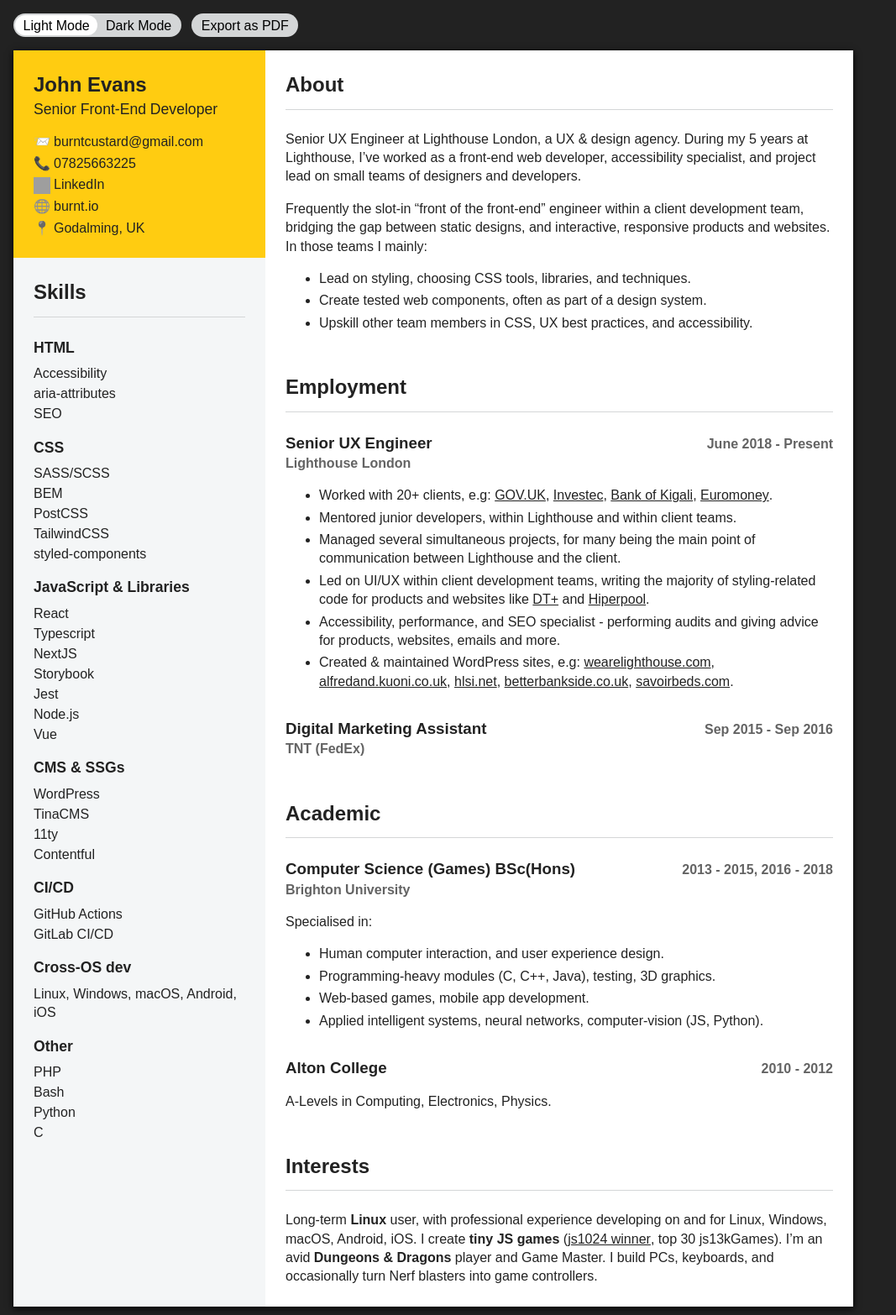
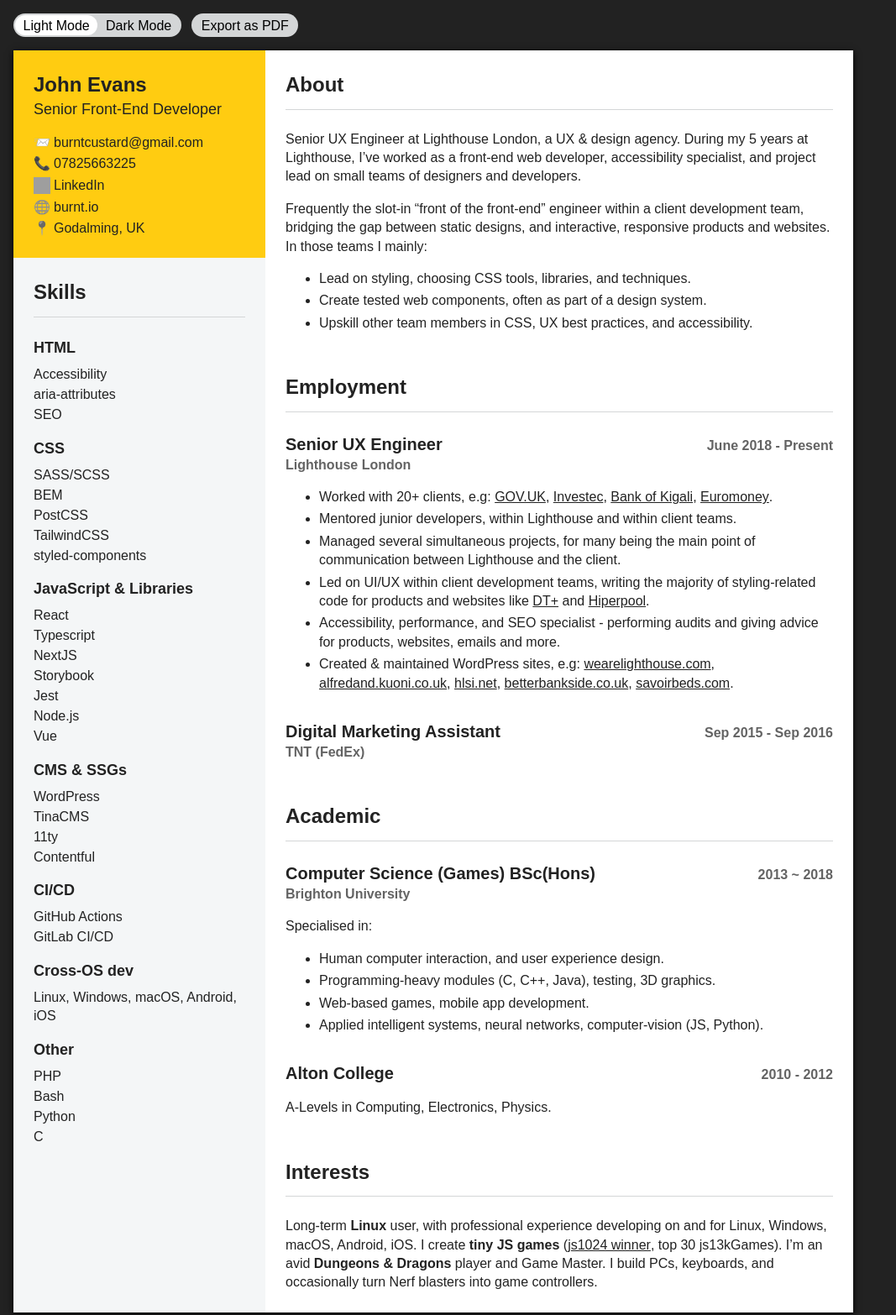
Before and after one commit to burntcustard/john-evans-cv, a plain HTML site: page index.html in a window 1280 px wide. Shown: the top 1566 px of the page at 84% size, without its empty margins (0-1067 px from the left). Drawn offline with nearby package versions, Linux system fonts and the light colour scheme; grey boxes are pictures that could not be loaded.

Commit message:
Minor font-size tweaks

```diff
--- a/index.html
+++ b/index.html
@@ -40,7 +40,7 @@
       dt {
         margin-block-start: 1rem;
         margin-block-end: .5rem;
-        font-size: 1.1rem;
+        font-size: 1.125rem;
         font-weight: bold;
       }
 
@@ -136,7 +136,7 @@
       }
 
       h1 > *:nth-child(2) {
-        font-size: 1.1rem;
+        font-size: 1.125rem;
         font-weight: normal;
       }
 
@@ -148,6 +148,7 @@
       }
 
       h3 {
+        font-size: 1.25rem;
         display: flex;
         flex-wrap: wrap;
         align-items: baseline;
@@ -397,7 +398,7 @@
 
         <h3>
           <span>Computer Science (Games) BSc(Hons)</span>
-          <span>2013 - 2015, 2016 - 2018</span>
+          <span>2013 ~ 2018</span>
           <span>Brighton University</span>
         </h3>
 
```
